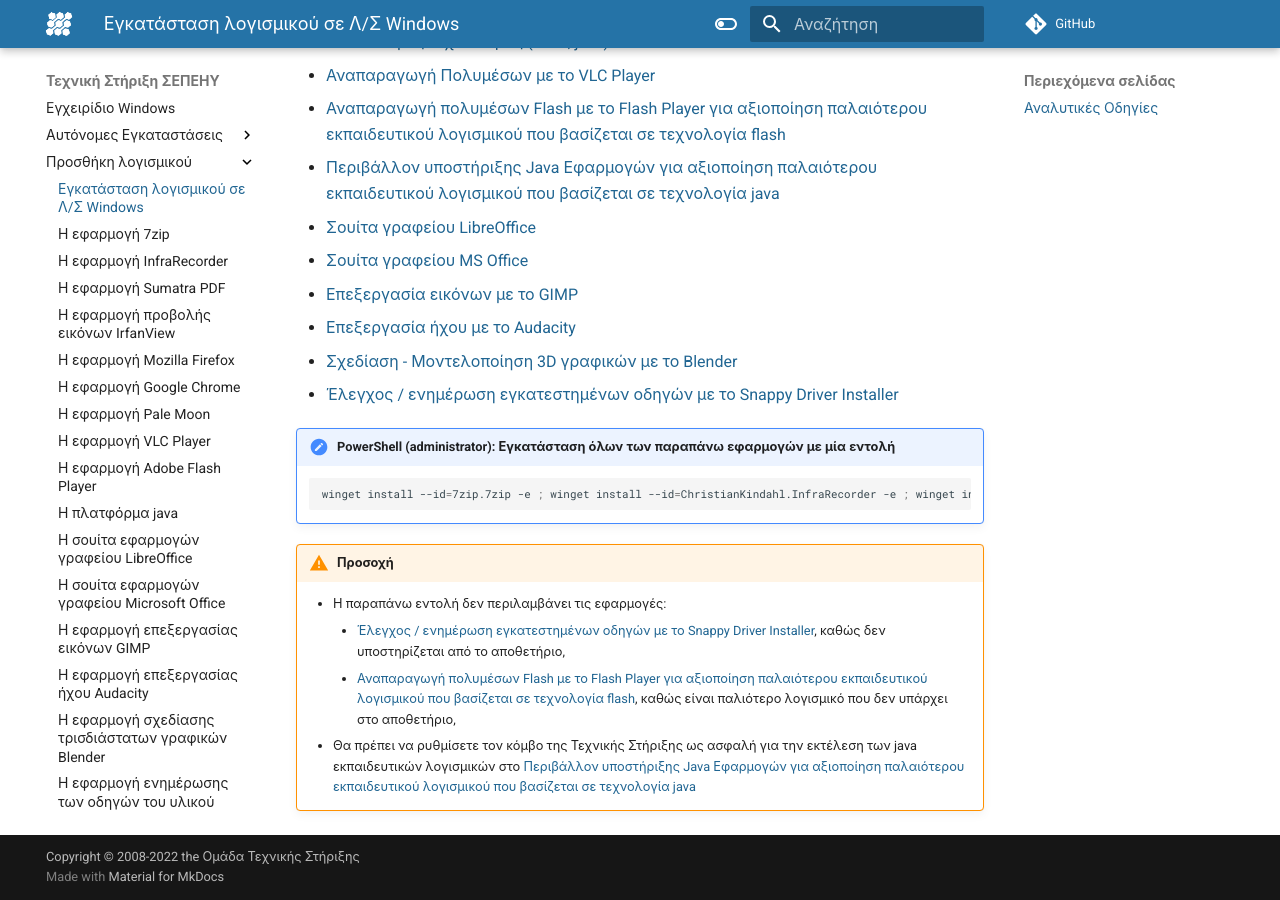
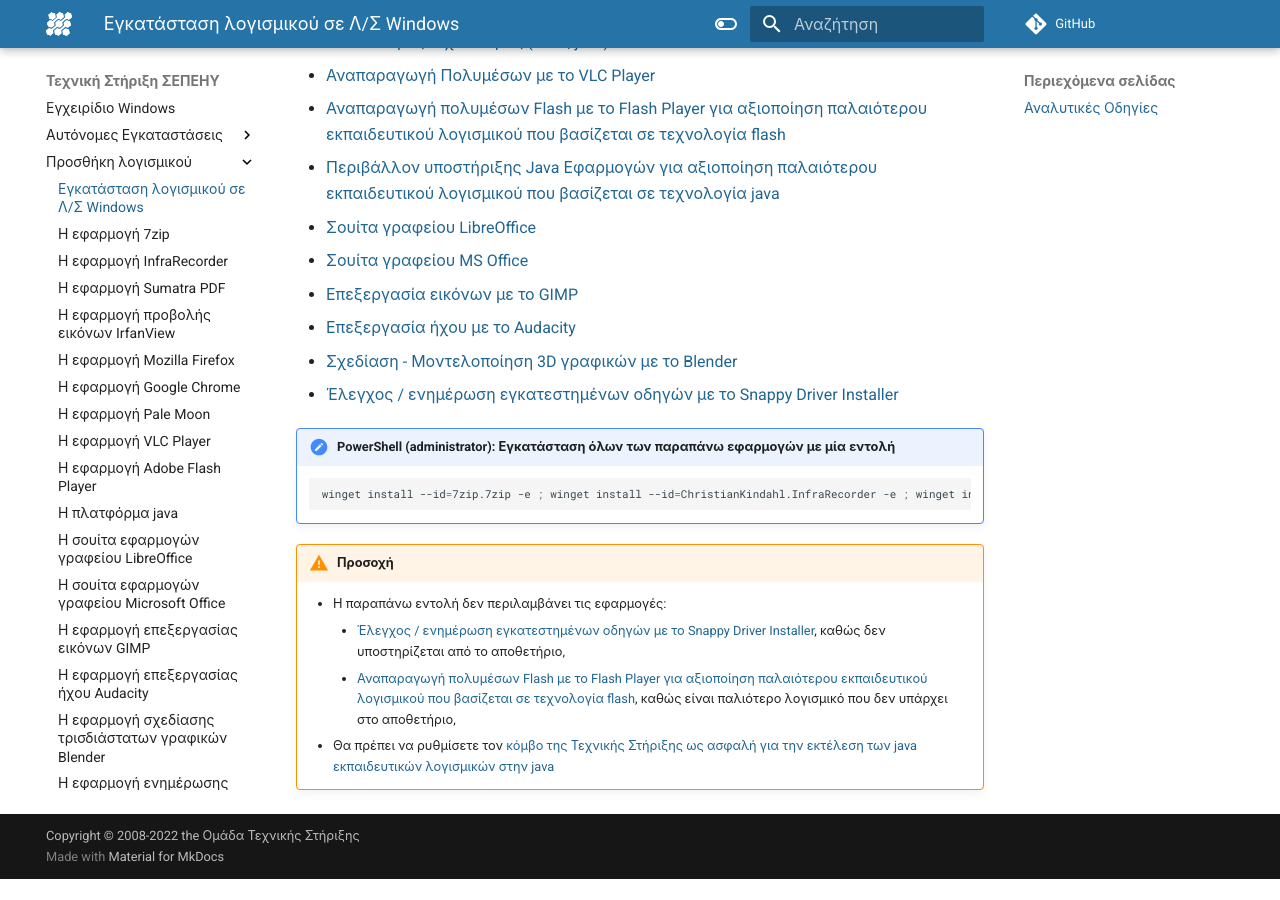
Before and after one commit to pe86/windows, an MkDocs documentation site: the page built from docs/software/index.md, in a window 1280 px wide and 900 px high, scrolled down 975 px. Built offline with MkDocs 1.6.1 and Material for MkDocs 9.7.7, drawn with Linux system fonts in a browser that asks for light colours; comment, search, counter and statistics services are not loaded; after the commit the page ends 1854 px from its top, so only the background shows below that.

Commit message:
java settings for ts.sch.gr warning in software

```diff
--- a/docs/software/index.md
+++ b/docs/software/index.md
@@ -43,4 +43,4 @@
     - Η παραπάνω εντολή δεν περιλαμβάνει τις εφαρμογές:
         - [Έλεγχος / ενημέρωση εγκατεστημένων οδηγών με το Snappy Driver Installer](snappy-driver), καθώς δεν υποστηρίζεται από το αποθετήριο,
         - [Αναπαραγωγή πολυμέσων Flash με το Flash Player για αξιοποίηση παλαιότερου εκπαιδευτικού λογισμικού που βασίζεται σε τεχνολογία flash](flash.md), καθώς είναι παλιότερο λογισμικό που δεν υπάρχει στο αποθετήριο,
-    - Θα πρέπει να ρυθμίσετε τον κόμβο της Τεχνικής Στήριξης ως ασφαλή για την εκτέλεση των java εκπαιδευτικών λογισμικών στο [Περιβάλλον υποστήριξης Java Εφαρμογών για αξιοποίηση παλαιότερου εκπαιδευτικού λογισμικού που βασίζεται σε τεχνολογία java](java.md)
+    - Θα πρέπει να ρυθμίσετε τον [κόμβο της Τεχνικής Στήριξης ως ασφαλή για την εκτέλεση των java εκπαιδευτικών λογισμικών στην java](java.md#ts-sch-gr-setup)
```
Also changed, not shown: docs/software/java.md (+1 -1 lines).
